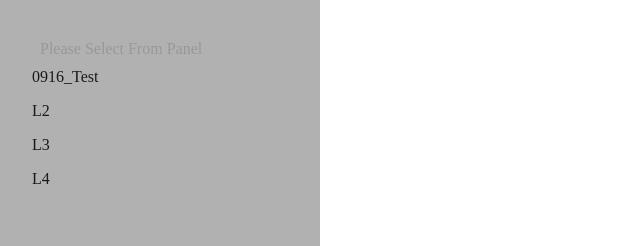
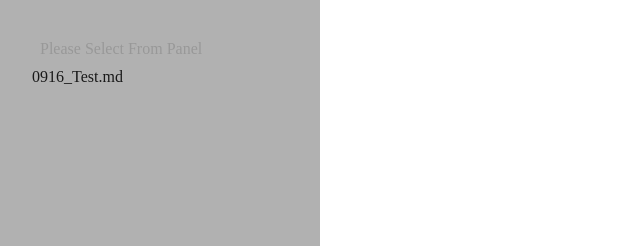
Before and after one commit to ifamec/ifamec.github.io, a website: page post/2020/index.html in a window 1280 px wide. Shown: the top 246 px of the page, 0-640 px from the left. Drawn offline with Linux system fonts and the light colour scheme.

Commit message:
build meta for sidebar list

```diff
--- a/post/2020/index.html
+++ b/post/2020/index.html
@@ -60,12 +60,7 @@
     </style>
 </head>
 <body>
-<div id="sidebar" class="sidebar">
-    <a href="#" title="0916_Test">0916_Test</a>
-    <a href="#">L2</a>
-    <a href="#">L3</a>
-    <a href="#">L4</a>
-</div>
+<div id="sidebar" class="sidebar"></div>
 <div class="main">
     <button class="btn-sidebar" id="btn-sidebar"></button>
     <div class="content" id="content">Please Select From Panel</div>
--- a/post/2020/index.js
+++ b/post/2020/index.js
@@ -1,13 +1,31 @@
 const loadContent = (url) => { //'./src/0916_Test.md'
     $.ajax({
         type: 'get',
-        url: 'src/' + url + '.md',
+        url: 'src/' + url,
         dataType: 'html',
-        success: function (res) {
+        success: (res) => {
             $('#content').html(marked(res));
         }
     })
 }
+const buildSidebarList = (list) => {
+    list.forEach( i => {
+        const a = $('<a href="#" title="' + i + '"> ' + i + ' </a>')
+        $('#sidebar').append(a)
+    })
+}
+
+(() => {
+    $.ajax({
+        type:'get',
+        url: 'meta.json',
+        dataType: 'json',
+        success: (res) => {
+            const fileName = res.filename || []
+            buildSidebarList(fileName)
+        }
+    })
+})()
 
 let isSidebarHidden = false;
 $('#btn-sidebar').text(isSidebarHidden ? '☰' : '✕');
--- /dev/null
+++ b/post/2020/meta.json
@@ -0,0 +1 @@
+{"filename":["0916_Test.md"]}
```
Also changed, not shown: package.json (added, +14 -0 lines), src/build.js (added, +13 -0 lines), README.md.
